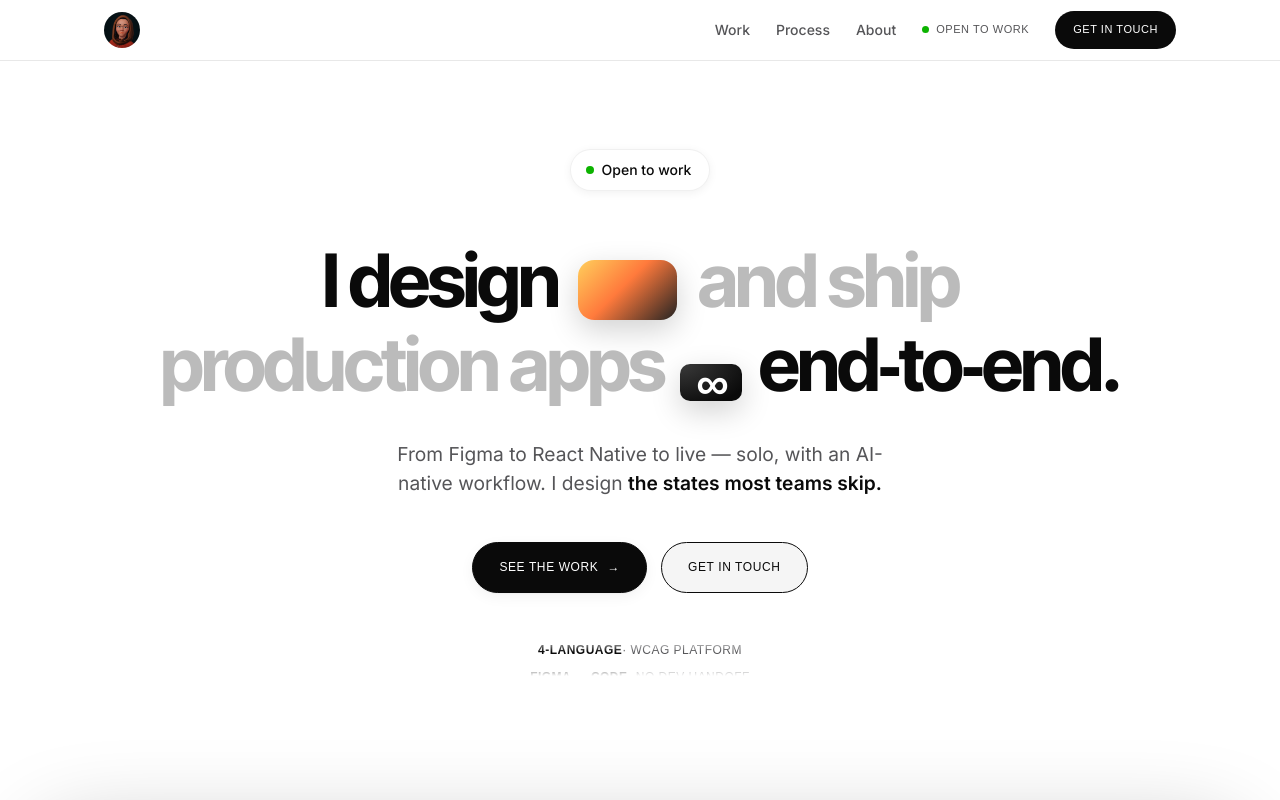
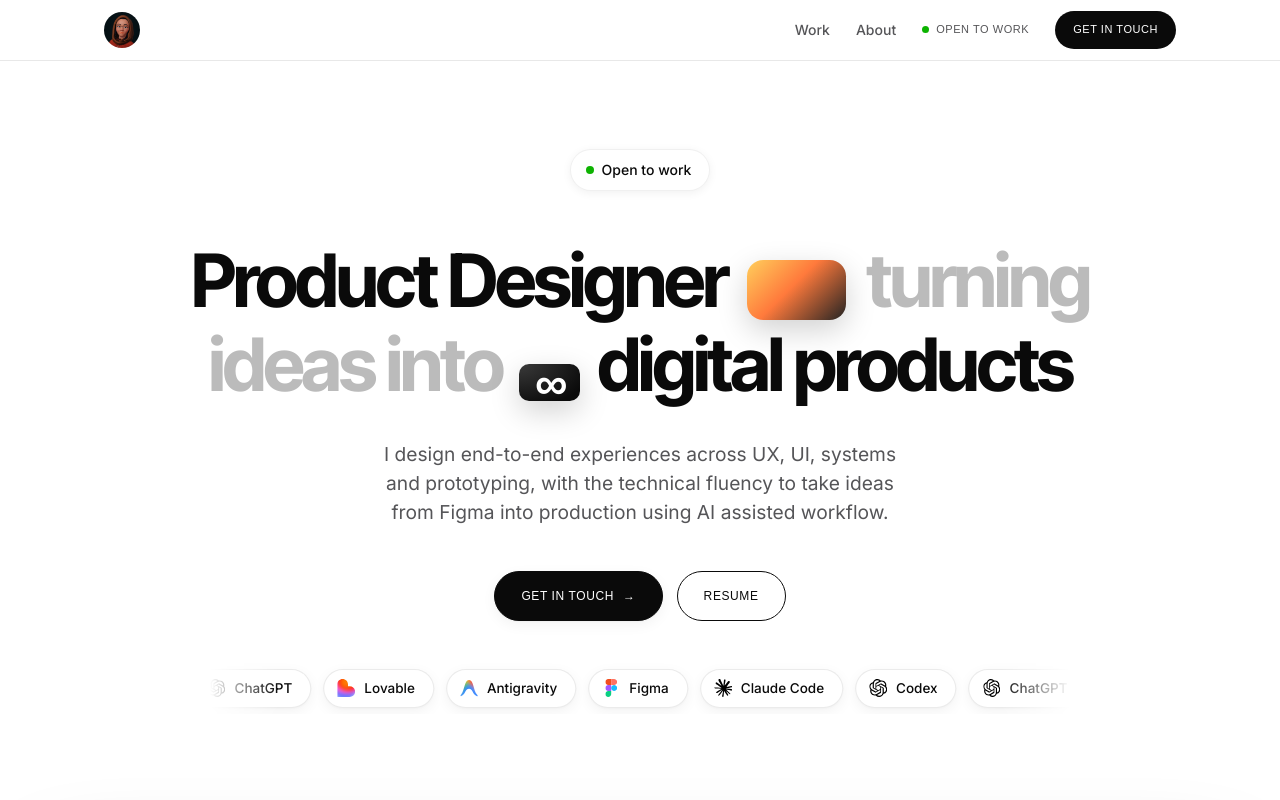
Before and after one commit to SabituBilikis/bilikissabitu, a Next.js app: page / in a window 1280 px wide. Shown: the top 800 px of the page. Built offline with nearby package versions, Linux system fonts and the light colour scheme; a web font is replaced by a local one.

Commit message:
Update hero layout & CTAs, add custom cursor, add tech marquee, remove process section

```diff
--- a/app/globals.css
+++ b/app/globals.css
@@ -101,6 +101,7 @@
     line-height:1.14;
     letter-spacing:-.045em;
     max-width:none;
+    text-wrap:balance;
     color:var(--ink);
   }
   .hero h1 .g{color:#BBBBBB}
@@ -109,17 +110,75 @@
   .htile{display:inline-block;vertical-align:-.18em;width:1.35em;height:.82em;margin:0 .12em;border-radius:.22em;box-shadow:0 10px 30px rgba(0,0,0,.18)}
   .htile-img{background:linear-gradient(135deg,#FFCF5C 0%,#FF7A3C 45%,#232323 100%)}
   .htile-dark{background:radial-gradient(120% 120% at 0% 0%,#3a3a3a 0%,#0a0a0a 100%);color:#fff;display:inline-flex;align-items:center;justify-content:center;font-size:.62em;line-height:1}
-  .hero-sub{margin-top:clamp(26px,3vw,34px);max-width:44ch;font-size:clamp(1.05rem,1.6vw,1.2rem);color:var(--ink-soft);line-height:1.5}
+  .hero-sub{margin-top:clamp(26px,3vw,34px);max-width:54ch;font-size:clamp(1.05rem,1.6vw,1.2rem);color:var(--ink-soft);line-height:1.5;text-wrap:balance}
   .hero-sub b{color:var(--ink);font-weight:600}
   .cta-row{margin-top:clamp(32px,4vw,44px);display:flex;flex-wrap:wrap;gap:14px;justify-content:center;align-items:center}
   .btn{font-family:var(--font-mono);font-size:12px;letter-spacing:.05em;text-transform:uppercase;padding:15px 26px;border:1px solid var(--ink);border-radius:var(--r-pill);transition:background .18s,color .18s,border-color .18s,transform .18s,box-shadow .18s;display:inline-flex;align-items:center;gap:9px}
   .btn-primary{background:var(--ink);color:var(--paper);box-shadow:var(--shadow-sm)}
   .btn-primary:hover{background:var(--accent);border-color:var(--accent);transform:translateY(-2px);box-shadow:var(--shadow-md)}
-  .btn-ghost{background:var(--panel)}
+  .btn-ghost{background:var(--paper);color:var(--ink)}
   .btn-ghost:hover{background:var(--ink);color:var(--paper);transform:translateY(-2px)}
   .btn .arw{transition:transform .18s}
   .btn:hover .arw{transform:translateX(3px)}
-  @media (prefers-reduced-motion:reduce){.btn:hover{transform:none}}
+  /* ---------- HERO TECH STACK MARQUEE ---------- */
+  .hero-stack-marquee{
+    width:100%;
+    max-width:min(860px,100%);
+    overflow:hidden;
+    margin-top:clamp(28px,4vw,42px);
+    position:relative;
+    padding-block:6px;
+    -webkit-mask:linear-gradient(90deg,transparent 0%,#000 8%,#000 92%,transparent 100%);
+    mask:linear-gradient(90deg,transparent 0%,#000 8%,#000 92%,transparent 100%);
+  }
+  .hero-stack-track{
+    display:flex;
+    align-items:center;
+    gap:12px;
+    width:max-content;
+    will-change:transform;
+    animation:marqueeX 26s linear infinite;
+  }
+  .hero-stack-marquee:hover .hero-stack-track{
+    animation-play-state:paused;
+  }
+  @keyframes marqueeX{
+    from{transform:translateX(0)}
+    to{transform:translateX(-50%)}
+  }
+  .hero-stack-pill{
+    display:inline-flex;
+    align-items:center;
+    gap:9px;
+    background:#ffffff;
+    border:1px solid rgba(0,0,0,.08);
+    border-radius:var(--r-pill);
+    padding:8px 18px 8px 13px;
+    box-shadow:0 4px 14px rgba(0,0,0,.05),0 1px 3px rgba(0,0,0,.03);
+    font-family:var(--font-body);
+    font-size:13.5px;
+    font-weight:500;
+    color:var(--ink);
+    white-space:nowrap;
+    flex-shrink:0;
+    transition:transform .18s cubic-bezier(.2,.6,.2,1),box-shadow .18s,border-color .18s;
+  }
+  .hero-stack-pill:hover{
+    transform:translateY(-2px);
+    border-color:rgba(0,0,0,.2);
+    box-shadow:0 8px 24px rgba(0,0,0,.1);
+  }
+  .hero-stack-pill img{
+    width:18px;
+    height:18px;
+    object-fit:contain;
+    display:block;
+    flex-shrink:0;
+  }
+  @media (prefers-reduced-motion:reduce){
+    .hero-stack-track{animation:none;transform:none}
+    .hero-stack-marquee{-webkit-mask:none;mask:none}
+  }
 
   /* ---------- HERO TICKER (vertical auto-scroll, on hero gradient) ---------- */
   .hero-ticker{height:2.2em;overflow:hidden;margin-top:clamp(30px,4vw,44px);width:100%;
@@ -216,8 +275,8 @@
     .sc-orb:hover{transform:none}
   }
 
-  /* ---------- INTRO (hanzo "Hello" + flanking tech-stack pills) ---------- */
-  .intro{position:relative;padding-block:clamp(72px,11vw,150px);overflow:hidden}
+  /* ---------- INTRO (hidden per request) ---------- */
+  .intro{display:none !important}
   .intro-wrap{position:relative}
   .intro-inner{position:relative;z-index:1;max-width:540px;margin:0 auto;text-align:center}
   .intro-hello{display:inline-flex;align-items:center;gap:16px;font-family:var(--font-serif);font-style:italic;font-size:clamp(1.15rem,2vw,1.6rem);color:var(--ink-soft);margin-bottom:clamp(18px,2.5vw,28px)}
@@ -521,3 +580,86 @@
   .cs-next .mono{display:block;margin-bottom:8px}
   .cs-next h3{font-family:var(--font-display);font-weight:600;font-size:clamp(1.3rem,3vw,1.9rem);letter-spacing:-.02em;transition:color .18s}
   .cs-next a:hover h3{color:var(--accent)}
+
+  /* ---------- CUSTOM 'YOU' CURSOR ---------- */
+  body.has-custom-cursor,
+  body.has-custom-cursor a,
+  body.has-custom-cursor button,
+  body.has-custom-cursor [role="button"],
+  body.has-custom-cursor .card,
+  body.has-custom-cursor .btn,
+  body.has-custom-cursor .nav-burger,
+  body.has-custom-cursor .sc-cta {
+    cursor: none !important;
+  }
+  body.has-custom-cursor input,
+  body.has-custom-cursor textarea,
+  body.has-custom-cursor select,
+  body.has-custom-cursor [contenteditable="true"] {
+    cursor: text !important;
+  }
+
+  .custom-cursor {
+    position: fixed;
+    top: 0;
+    left: 0;
+    pointer-events: none;
+    z-index: 999999;
+    display: flex;
+    align-items: flex-start;
+    gap: 4px;
+    will-change: transform;
+    transition: opacity 0.22s cubic-bezier(0.2, 0.8, 0.2, 1);
+    user-select: none;
+  }
+
+  .cursor-dot {
+    width: 14px;
+    height: 14px;
+    background: #000000;
+    border-radius: 50%;
+    margin-top: -7px;
+    margin-left: -7px;
+    flex-shrink: 0;
+    transition: transform 0.16s cubic-bezier(0.2, 0.8, 0.2, 1), background-color 0.16s ease;
+    box-shadow: 0 2px 5px rgba(0, 0, 0, 0.25);
+  }
+
+  .cursor-badge {
+    background: #000000;
+    color: #FFFFFF;
+    font-family: var(--font-display), system-ui, -apple-system, sans-serif;
+    font-size: 11px;
+    font-weight: 700;
+    letter-spacing: 0.04em;
+    padding: 3px 8px;
+    border-radius: 6px;
+    line-height: 1.2;
+    margin-top: 2px;
+    margin-left: 2px;
+    flex-shrink: 0;
+    box-shadow: 0 3px 8px rgba(0, 0, 0, 0.2);
+    transition: transform 0.16s cubic-bezier(0.2, 0.8, 0.2, 1), background-color 0.16s ease;
+  }
+
+  .custom-cursor.cursor-hover .cursor-dot {
+    transform: scale(1.3);
+  }
+
+  .custom-cursor.cursor-hover .cursor-badge {
+    transform: scale(1.08) translateY(-1px);
+  }
+
+  .custom-cursor.cursor-active .cursor-dot {
+    transform: scale(0.85);
+  }
+
+  .custom-cursor.cursor-active .cursor-badge {
+    transform: scale(0.95);
+  }
+
+  @media (pointer: coarse) {
+    .custom-cursor {
+      display: none !important;
+    }
+  }
--- a/app/layout.tsx
+++ b/app/layout.tsx
@@ -60,6 +60,8 @@ const personJsonLd = {
   ],
 };
 
+import CustomCursor from "@/components/CustomCursor";
+
 export default function RootLayout({ children }: { children: React.ReactNode }) {
   return (
     <html
@@ -71,6 +73,7 @@ export default function RootLayout({ children }: { children: React.ReactNode })
           type="application/ld+json"
           dangerouslySetInnerHTML={{ __html: JSON.stringify(personJsonLd) }}
         />
+        <CustomCursor />
         {children}
       </body>
     </html>
--- a/app/page.tsx
+++ b/app/page.tsx
@@ -2,7 +2,6 @@ import Nav from "@/components/Nav";
 import Hero from "@/components/Hero";
 import Showcase from "@/components/Showcase";
 import Intro from "@/components/Intro";
-import Process from "@/components/Process";
 import Work from "@/components/Work";
 import About from "@/components/About";
 import Contact from "@/components/Contact";
@@ -16,7 +15,6 @@ export default function Home() {
       <Hero />
       <Showcase />
       <Intro />
-      <Process />
       <Work />
       <About />
       <Contact />
--- a/components/Contact.tsx
+++ b/components/Contact.tsx
@@ -5,13 +5,13 @@ export default function Contact() {
         <div className="contact-panel">
           <span className="contact-badge">
             <span className="dot" />
-            Open to work · 2 sprint spots
+            Open to work
           </span>
           <h2>
             Let&apos;s build something that <em>ships.</em>
           </h2>
           <p className="contact-sub">
-            Open to full-time product design roles (Lagos · remote) and 2–8 week
+            Open to full-time product design roles and 2–8 week
             design-to-deployed contract sprints.
           </p>
           <div className="contact-actions">
--- a/components/Hero.tsx
+++ b/components/Hero.tsx
@@ -3,12 +3,15 @@
 import { useEffect, useRef } from "react";
 import { gsap } from "gsap";
 
-const proof = [
-  ["Building solo, native", "Play Store bound"],
-  ["$20K raised", "crisis fundraising"],
-  ["4-language", "WCAG platform"],
-  ["Figma → code", "no dev handoff"],
-] as const;
+
+const stackPills = [
+  { label: "Figma", logo: "figma" },
+  { label: "Claude Code", logo: "claude" },
+  { label: "Codex", logo: "openai" },
+  { label: "ChatGPT", logo: "openai" },
+  { label: "Lovable", logo: "lovable" },
+  { label: "Antigravity", logo: "antigravity" },
+];
 
 export default function Hero() {
   const root = useRef<HTMLElement>(null);
@@ -22,22 +25,26 @@ export default function Hero() {
     const h1 = scope.querySelector("h1");
     const sub = scope.querySelector(".hero-sub");
     const cta = scope.querySelector(".cta-row");
+    const stack = scope.querySelector(".hero-stack-marquee");
 
     // transform/opacity only — elements keep their layout box, zero CLS
     const ctx = gsap.context(() => {
-      gsap.set([badge, h1, sub, cta], { autoAlpha: 0 });
+      gsap.set([badge, h1, sub, cta, stack], { autoAlpha: 0 });
       gsap.set(badge, { y: 12 });
       gsap.set(h1, { y: 26 });
-      gsap.set([sub, cta], { y: 14 });
+      gsap.set([sub, cta, stack], { y: 14 });
 
       const tl = gsap.timeline({ defaults: { ease: "power3.out" } });
       tl.to(badge, { autoAlpha: 1, y: 0, duration: 0.45 }, 0)
         .to(h1, { autoAlpha: 1, y: 0, duration: 0.7 }, 0.12)
-        .to([sub, cta], { autoAlpha: 1, y: 0, duration: 0.5, ease: "power2.out", stagger: 0.08 }, 0.34);
+        .to([sub, cta, stack], { autoAlpha: 1, y: 0, duration: 0.5, ease: "power2.out", stagger: 0.08 }, 0.34);
     }, scope);
 
     return () => ctx.revert();
   }, []);
+
+  // 4 duplicates ensure seamless infinite wrapping at translateX(-50%) on any display width
+  const marqueeItems = [...stackPills, ...stackPills, ...stackPills, ...stackPills];
 
   return (
     <header className="hero" id="top" ref={root}>
@@ -48,41 +55,52 @@ export default function Hero() {
         </span>
         <span className="eyebrow">Product Designer · AI-Native Builder</span>
         <h1>
-          I design{" "}
+          Product Designer{" "}
           <span
             className="htile htile-img"
             role="img"
             aria-label="Product design preview"
           />{" "}
-          <span className="g">and ship</span>
+          <span className="g">turning</span>
           <br />
-          <span className="g">production apps</span>{" "}
+          <span className="g">ideas into</span>{" "}
           <span className="htile htile-dark" aria-hidden="true">
             ∞
           </span>{" "}
-          end&#8209;to&#8209;end.
+          digital products
         </h1>
         <p className="hero-sub">
-          From Figma to React Native to live — solo, with an AI-native workflow.
-          I design <b>the states most teams skip.</b>
+          I design end-to-end experiences across UX, UI, systems and prototyping, with the technical fluency to take ideas from Figma into production using AI assisted workflow.
         </p>
         <div className="cta-row">
-          <a href="#work" className="btn btn-primary">
-            See the work <span className="arw">→</span>
+          <a href="mailto:sabitubilikis96@gmail.com" className="btn btn-primary">
+            Get in touch <span className="arw">→</span>
           </a>
-          <a href="#contact" className="btn btn-ghost">
-            Get in touch
+          <a
+            href="https://drive.google.com/file/d/1sP3iajFnCaA_vQ3InErJX8hmhDVdqSgE/view?usp=sharing"
+            target="_blank"
+            rel="noopener noreferrer"
+            className="btn btn-ghost"
+          >
+            Resume
           </a>
         </div>
-        <div className="hero-ticker" aria-label="Selected proof points">
-          <div className="ticker-track">
-            {[...proof, ...proof].map(([a, b], i) => (
-              <span key={i} aria-hidden={i >= proof.length ? true : undefined}>
-                <b>{a}</b> · {b}
+
+        <div className="hero-stack-marquee" aria-label="Tools and tech stack marquee">
+          <div className="hero-stack-track">
+            {marqueeItems.map((p, i) => (
+              <span
+                className="hero-stack-pill"
+                key={i}
+                aria-hidden={i >= stackPills.length ? true : undefined}
+              >
+                <img src={`/logos/${p.logo}.svg`} alt="" aria-hidden="true" />
+                {p.label}
               </span>
             ))}
           </div>
         </div>
+
       </div>
     </header>
   );
--- a/components/Nav.tsx
+++ b/components/Nav.tsx
@@ -25,7 +25,6 @@ export default function Nav() {
         </a>
         <div className="nav-links">
           <a href="#work">Work</a>
-          <a href="#process">Process</a>
           <a href="#about">About</a>
           <span className="status">
             <span className="dot" />
@@ -55,7 +54,6 @@ export default function Nav() {
       </div>
       <div id="mobile-menu" className="mobile-menu" data-open={open}>
         <a href="#work" onClick={close}>Work</a>
-        <a href="#process" onClick={close}>Process</a>
         <a href="#about" onClick={close}>About</a>
         <span className="status">
           <span className="dot" />
```
Also changed, not shown: components/CustomCursor.tsx (added, +107 -0 lines).
